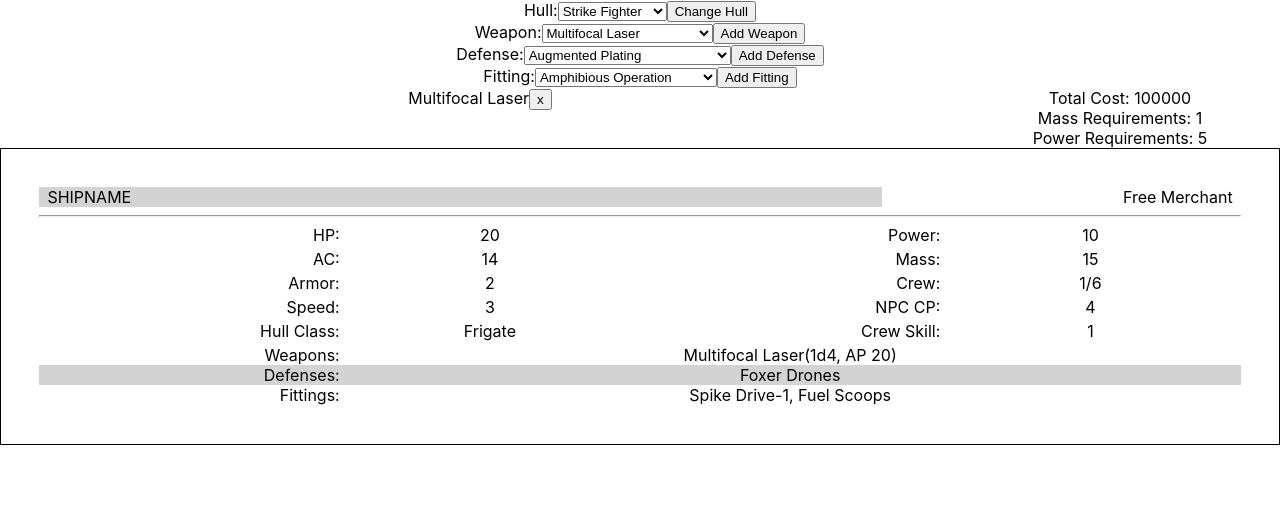
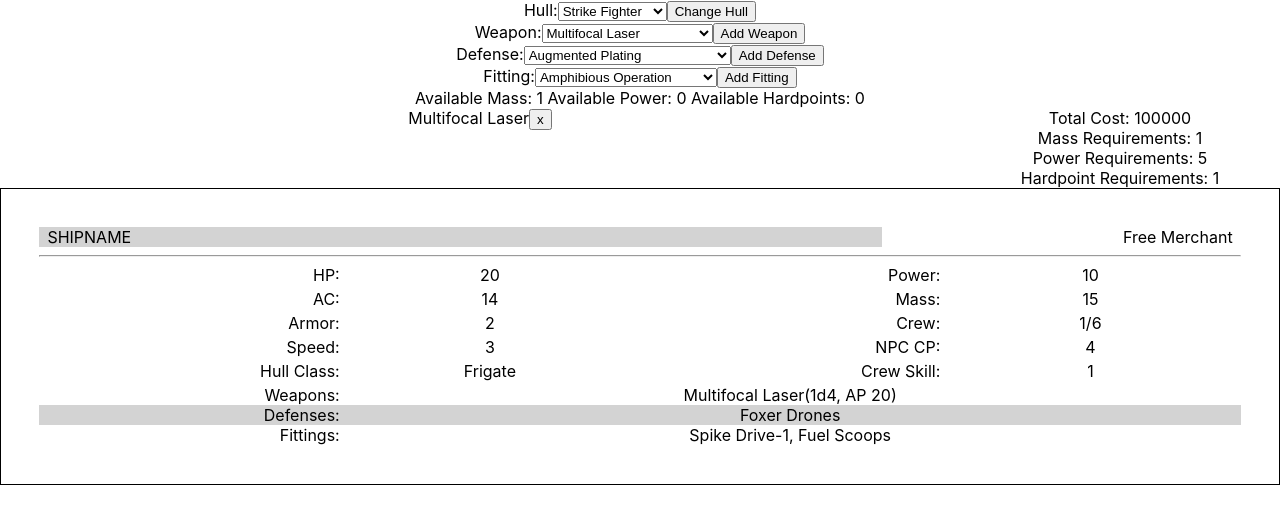
Before and after one commit to JeanJoblin/spacedock, a React (Create React App) app: page / in a window 1280 px wide. Both pictures are taken after a click on the button "Add Weapon". Shown: the top 524 px of the page. Built offline with nearby package versions, Linux system fonts and the light colour scheme.

Commit message:
display hardpoint requirements

```diff
--- a/src/features/DryDockConfig/DryDock.js
+++ b/src/features/DryDockConfig/DryDock.js
@@ -4,7 +4,7 @@ import './DryDock.css';
 import { hulls, fittings, weapons, defenses } from '../../app/resources/tables';
 import { getHullObj, rehull } from '../Ships/shipSlice';
 import { ShoppingList } from '../ShoppingList/shoppingList';
-import { changeHull, changeSelectedItem, selectShoppingList, addSelectedToShoppingList, selectHull, selectMassReq, selectPowerReq, selectTotalCost, removeFromShoppingList, selectMountableDefenses, selectMountableFittings, selectMountableWeapons } from './dryDockSlice';
+import { changeHull, changeSelectedItem, selectShoppingList, addSelectedToShoppingList, selectHull, selectMassReq, selectPowerReq, selectTotalCost, removeFromShoppingList, selectMountableDefenses, selectMountableFittings, selectMountableWeapons, selectAvPower, selectAvMass, selectAvHard, selectHardReq } from './dryDockSlice';
 import { getFittingObj } from '../Ships/shipSlice';
 
 export function DryDock() {
@@ -12,6 +12,7 @@ export function DryDock() {
   const dispatch = useDispatch();
   const massReq = useSelector(selectMassReq);
   const powerReq = useSelector(selectPowerReq);
+  const hardReq = useSelector(selectHardReq);
   const totalCost = useSelector(selectTotalCost);
   const handleHullChange = (e) => {
     dispatch(changeHull(e.target.value));
@@ -21,6 +22,9 @@ export function DryDock() {
   const mountableWeapons = useSelector(selectMountableWeapons);
   const mountableDefenses = useSelector(selectMountableDefenses);
   const mountableFittings = useSelector(selectMountableFittings);
+  const avMass = useSelector(selectAvMass);
+  const avPower = useSelector(selectAvPower);
+  const avHard = useSelector(selectAvHard);
 
   const isOverweight = () => {
     if(massReq > getHullObj(hull).mass) {
@@ -34,6 +38,14 @@ export function DryDock() {
     if(powerReq > getHullObj(hull).power) {
       console.log('hull power: ', hull.power);
       console.log('powerReq: ', powerReq);
+      return true;
+    } else {
+      return false;
+    }
+  }
+
+  const isOverhard = () => {
+    if(hardReq > getHullObj(hull).hardpoints) {
       return true;
     } else {
       return false;
@@ -132,6 +144,13 @@ export function DryDock() {
           </button>
         </label>
       </form>
+      <div className='Available'>
+        <span>Available Mass: {avMass}</span>
+        <span>  </span>
+        <span>Available Power: {avPower}</span>
+        <span>  </span>
+        <span>Available Hardpoints: {avHard}</span>
+      </div>
       {shoppingList.length > 0 ?
         <div className='Shopping'>
           <div className='List'>
@@ -155,6 +174,8 @@ export function DryDock() {
             <span>Power Requirements: </span>
             <span className={isOverpower() ? 'Disallowed' : null}>{powerReq} </span>
             <br />
+            <span>Hardpoint Requirements: </span>
+            <span className={isOverhard() ? 'Disallowed' : null}>{hardReq}</span>
           </div>
         </div>
       : null}
--- a/src/features/DryDockConfig/dryDockSlice.js
+++ b/src/features/DryDockConfig/dryDockSlice.js
@@ -40,6 +40,12 @@ const initialState = {
   totalCost: 0,
   massReq: 0,
   powerReq: 0,
+  hardReq: 0,
+  available: {
+    mass: 2,
+    power: 5,
+    hard: 1,
+  }
 };
 
 export const dryDockSlice = createSlice({
@@ -48,9 +54,10 @@ export const dryDockSlice = createSlice({
   reducers: {
     changeHull: (state, action) => {
       state.selected.hull = action.payload;
+      const hullObj = getHullObj(action.payload);
       console.log('hull to change to: ', action.payload);
       console.log('hull class', getHullObj(action.payload).class);
-      switch(getHullObj(action.payload).class) {
+      switch(hullObj.class) {
         case 'Frigate':
           state.mountable.weapon = frigateWeapons;
           state.mountable.defense = frigateDefenses;
@@ -80,7 +87,10 @@ export const dryDockSlice = createSlice({
         state.totalCost += cost;
         state.massReq += mass;
         state.powerReq += power;
-      })
+      });
+      state.available.power = hullObj.power - state.powerReq;
+      state.available.mass = hullObj.mass - state.massReq;
+      state.available.hard = hullObj.mass - state.hardReq;
     },
     changeSelectedItem: (state, action) => {
       const item = getFittingObj(action.payload);
@@ -98,6 +108,17 @@ export const dryDockSlice = createSlice({
       state.massReq = state.massReq + mass;
       state.powerReq += power;
       state.totalCost += cost;
+      state.available.power -= power;
+      state.available.mass -= mass;
+      const itemObj = getFittingObj(item);
+      console.log('hardpoints', itemObj.hardpoints);
+      if(itemObj.hardpoints) {
+        console.log(typeof(itemObj.hardpoints));
+        const hardNum = + itemObj.hardpoints;
+        console.log('state has: ', state.available.hard, 'item has: ', hardNum);
+        state.hardReq += hardNum;
+        state.available.hard -= hardNum;
+      }
     },
     removeFromShoppingList: (state, action) => {
       const snippy = + action.payload;
@@ -109,6 +130,13 @@ export const dryDockSlice = createSlice({
       state.massReq -= mass;
       state.powerReq -= power;
       state.totalCost -= cost;
+      state.available.power += power;
+      state.available.mass += mass;
+      const hardNum = +getFittingObj(removedItem).hardpoints;
+      if(hardNum) {
+        state.available.hard += hardNum;
+        state.hardReq -= hardNum;
+      }
     }
   }
 });
@@ -119,7 +147,11 @@ export const selectHull = (state) => state.dryDock.selected.hull;
 export const selectMassReq = (state) => state.dryDock.massReq;
 export const selectPowerReq = (state) => state.dryDock.powerReq;
 export const selectTotalCost = (state) => state.dryDock.totalCost;
+export const selectHardReq = (state) => state.dryDock.hardReq;
+export const selectAvPower = (state) => state.dryDock.available.power;
+export const selectAvMass = (state) => state.dryDock.available.mass;
+export const selectAvHard = (state) => state.dryDock.available.hard;
 export const selectMountableWeapons = (state) => state.dryDock.mountable.weapon;
 export const selectMountableDefenses = (state) => state.dryDock.mountable.defense;
 export const selectMountableFittings = (state) => state.dryDock.mountable.fitting;
-export default dryDockSlice.reducer
+export default dryDockSlice.reducer;
```
